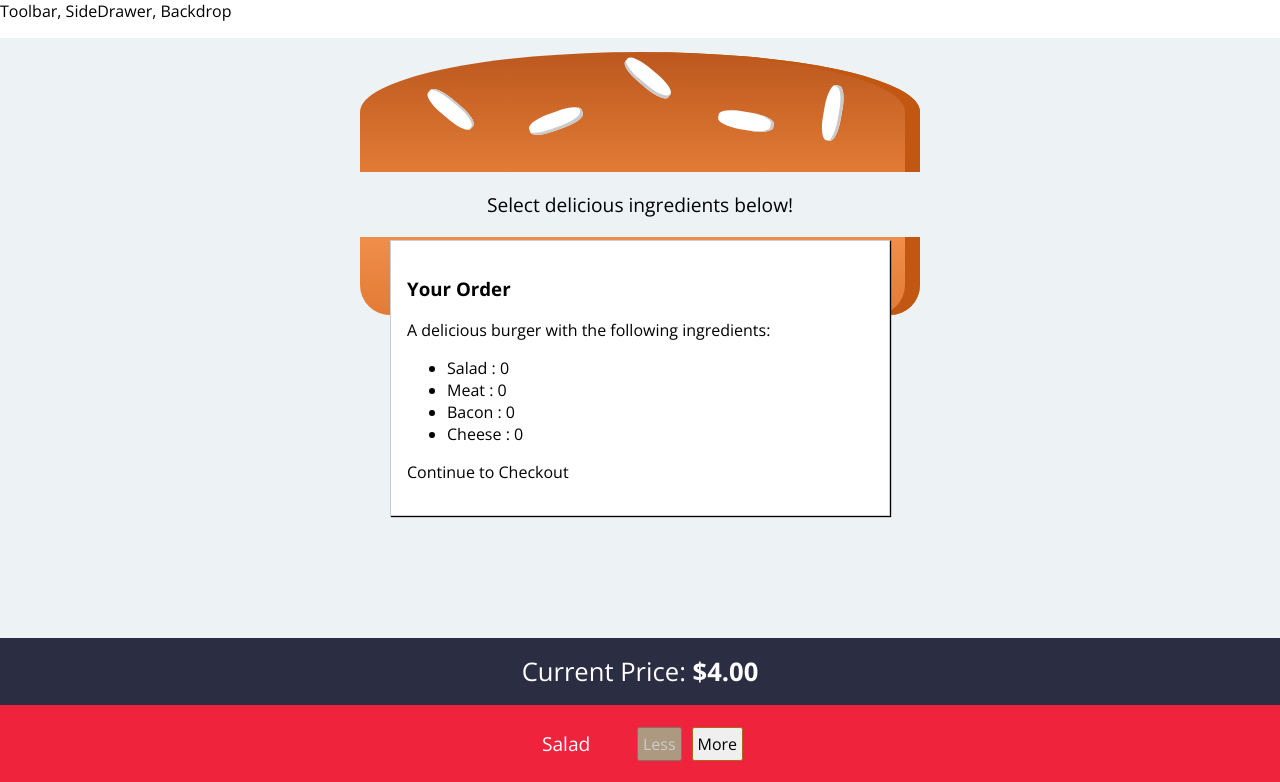
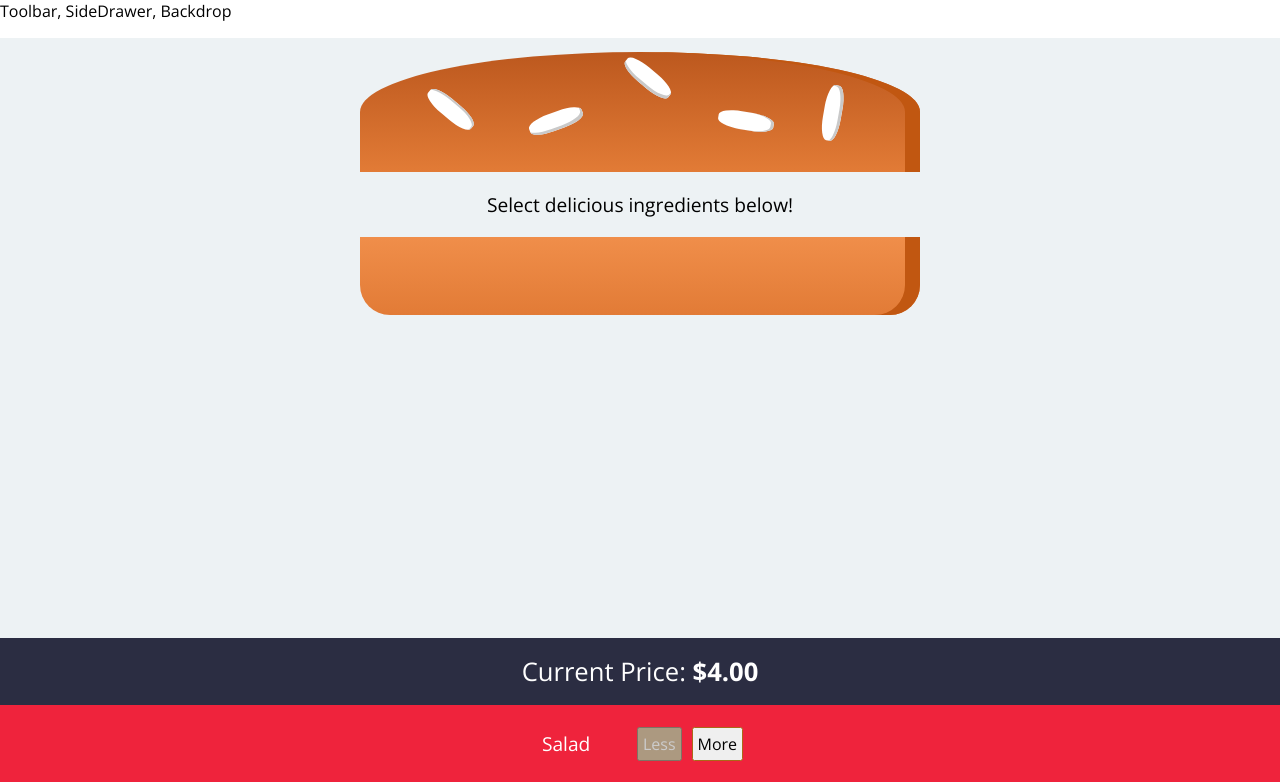
Before and after one commit to MatheoDodi/burgatory-burger-app, a React (Create React App) app: page / in a window 1280 px wide. Shown: the top 782 px of the page. Built offline with nearby package versions, Linux system fonts and the light colour scheme.

Commit message:
added option to show or hide the order summary depending on weather the user has clicked Order Now or not

```diff
--- a/src/components/Burger/BuildControls/BuildControls.js
+++ b/src/components/Burger/BuildControls/BuildControls.js
@@ -85,7 +85,8 @@ const buildControls = (props) => {
                         disabled={props.disabled[ctrl.type]} />
                 ))}
             <OrderButton
-                disabled={props.disabledButton}>Order Now</OrderButton>
+                disabled={props.disabledButton}
+                onClick={props.order}>Order Now</OrderButton>
             </BuildControlsStyle>
         </Fragment>
     )
--- a/src/components/Burger/OrderSummary/OrderSummary.js
+++ b/src/components/Burger/OrderSummary/OrderSummary.js
@@ -1,8 +1,8 @@
 import React, { Fragment } from 'react';
 
 const orderSummary = ({ingredients}) => {
-    const showIngredients = Object.keys(ingredients).map(keyIngr => {
-        return  <li style={{textTransform: 'Capitalize'}}>
+    const showIngredients = Object.keys(ingredients).map((keyIngr,index) => {
+        return  <li key={keyIngr} style={{textTransform: 'Capitalize'}}>
                     {keyIngr} : {ingredients[keyIngr]
                 }</li>
     })
--- a/src/components/UI/Modal/Modal.js
+++ b/src/components/UI/Modal/Modal.js
@@ -12,7 +12,7 @@ const ModalDiv = styled.div`
     left: 15%;
     top: 30%;
     box-sizing: border-box;
-    transition: all 0.3s ease-out;
+    transition: opacity 0.4s ease-out, transform 0.3s ease-out;
     @media (min-width: 600px) {
         width: 500px;
         left: calc(50% - 250px);
@@ -21,7 +21,10 @@ const ModalDiv = styled.div`
 
 const modal =  (props) => {
   return (
-    <ModalDiv>
+    <ModalDiv style={{
+      transform: props.show ? 'translateY(0)' : 'translateY(-100vh)',
+      opacity: props.show ? '1' : '0'
+    }}>
       {props.children}
     </ModalDiv>
   )
--- a/src/containers/BurgerBuilder/BurgerBuilder.js
+++ b/src/containers/BurgerBuilder/BurgerBuilder.js
@@ -19,7 +19,12 @@ class BurgerBuilder extends Component {
             bacon: 0,
             cheese: 0
         },
-        totalPrice: 4
+        totalPrice: 4,
+        ordered: false
+    }
+
+    orderButtonHandler = () => {
+        this.setState( {ordered: true} );
     }
 
     addIngredientHandler = (type) => {
@@ -60,7 +65,7 @@ class BurgerBuilder extends Component {
 
         return (
             <Fragment>
-                <Modal >
+                <Modal show={this.state.ordered}>
                     <OrderSummary ingredients={this.state.ingredients}/>
                 </Modal>
                 <Burger
@@ -70,7 +75,8 @@ class BurgerBuilder extends Component {
                     ingredientRemoved={this.removeIngredientHandler}
                     disabled={disabledInfo}
                     price={this.state.totalPrice}
-                    disabledButton={disabledButtonCheck} />
+                    disabledButton={disabledButtonCheck}
+                    order={this.orderButtonHandler} />
             </Fragment>
         );
     }
```
